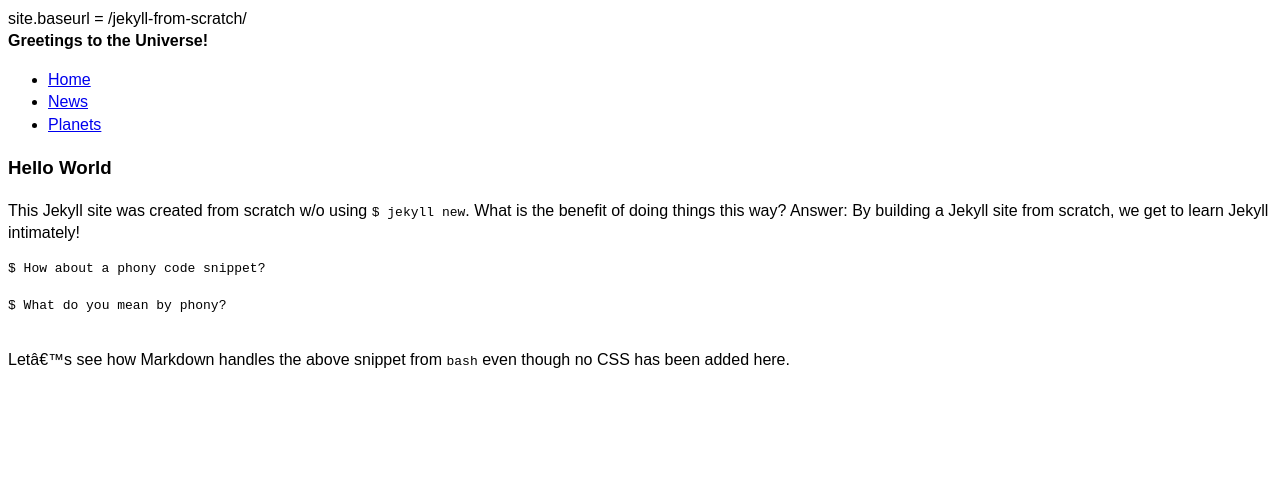
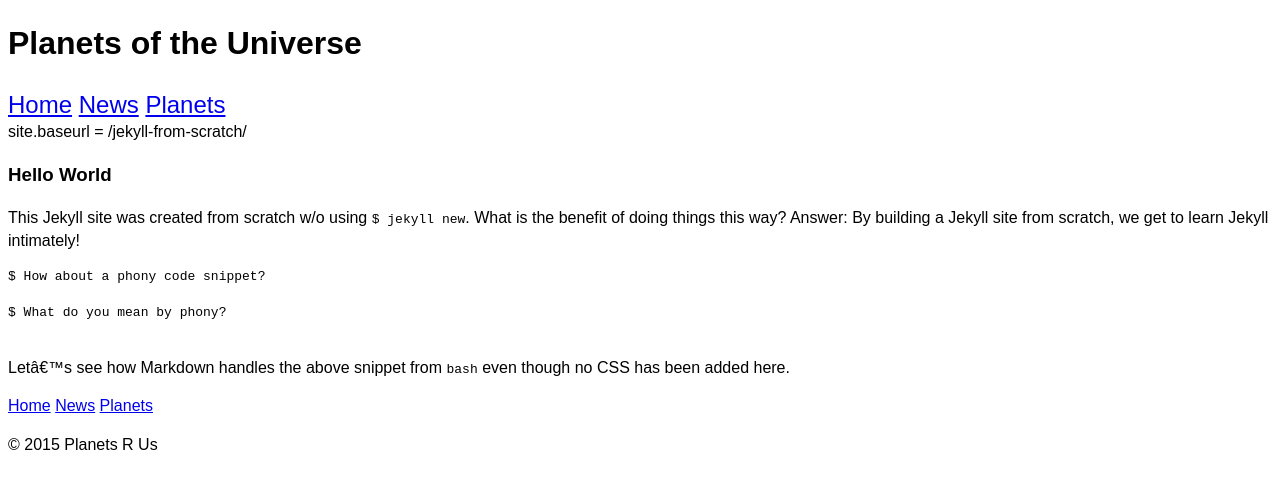
Before and after one commit to RayHightower/jekyll-from-scratch, a Jekyll site: the page built from index.markdown, in a window 1280 px wide. Shown: the top 489 px of the page. Built offline with Jekyll 4.4.1, drawn with Linux system fonts in a browser that asks for light colours; Markdown is read by kramdown in place of the engine named in the settings.

Commit message:
experiment with css and includes

```diff
--- a/_includes/nav.html
+++ b/_includes/nav.html
@@ -1,7 +1,7 @@
 <nav>
-  <ul>
-    <li><a href="{{site.baseurl}}index.html">Home</a></li>
-    <li><a href="{{site.baseurl}}news.html">News</a></li>
-    <li><a href="{{site.baseurl}}planets.html">Planets</a></li>
+  <ul class="nav {{include.navclass}}">
+    <li><a href="{{site.baseurl}}index.html" class="{% if page.url == '/index.html' %}current{% endif %}">Home</a></li>
+    <li><a href="{{site.baseurl}}news.html" class="{% if page.url == '/news.html' %}current{% endif %}">News</a></li>
+    <li><a href="{{site.baseurl}}planets.html" class="{% if page.url == '/planets.html' %}current{% endif %}">Planets</a></li>
   </ul>
 </nav>
--- a/_layouts/default.html
+++ b/_layouts/default.html
@@ -7,17 +7,19 @@
 </head>
 <body>
 
-<!-- {% include foundation.html %} -->
+<header>
+  <h1>Planets of the Universe</h1>
+    {% include nav.html navclass='nav-top' %}
+</header>
 
 site.baseurl = {{site.baseurl}}
 
-<header>
-  <strong>Greetings to the Universe!</strong>
-</header>
+{{content}}
 
-{% include nav.html %}
-
-{{content}}
+<footer>
+    {% include nav.html navclass='nav-bottom' %}
+    <p>&copy; 2015 Planets R Us</p>
+</footer>
 
 </body>
 </html>
--- a/css/common.css
+++ b/css/common.css
@@ -5,3 +5,23 @@ html {
 
   font: normal 100%/1.4 Ariel, sans-serif;
 }
+
+.current {
+  color: #fff;
+  background-color: #000531;
+}
+
+.nav {
+  margin: 0;
+  padding: 0;
+
+  list-style-type: none;
+}
+
+.nav > li {
+  display: inline-block;
+}
+
+.nav-top {
+  font-size: 1.5rem;
+}
```
